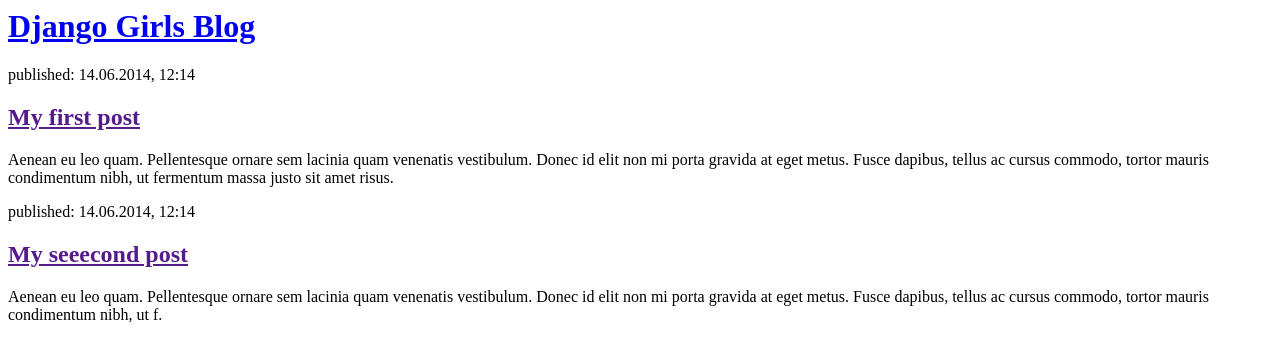
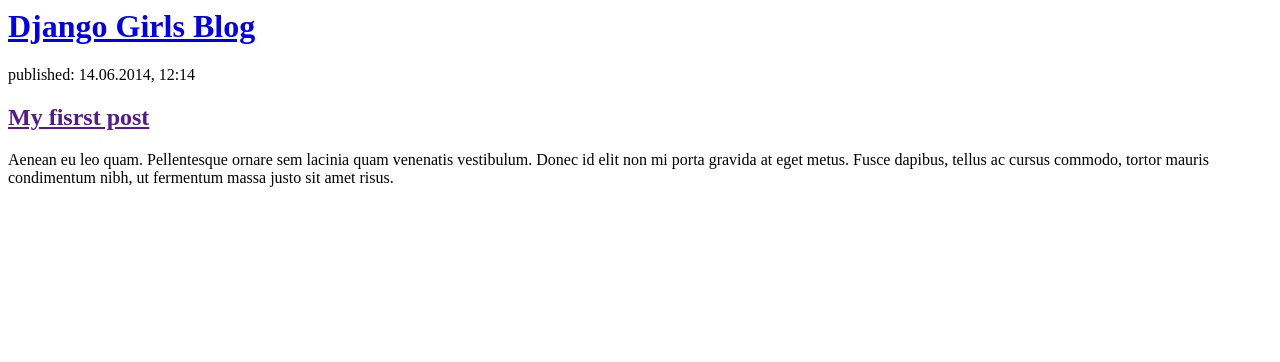
Before and after one commit to kchoma1/django101, a Django app: page / in a window 1280 px wide. Shown: the top 362 px of the page. Run offline with Django 3.2, Linux system fonts and the light colour scheme.

Commit message:
czwarty commit

```diff
--- a/blog/templates/blog/post_list.html
+++ b/blog/templates/blog/post_list.html
@@ -9,14 +9,9 @@
 
         <div>
             <p>published: 14.06.2014, 12:14</p>
-            <h2><a href="">My first post</a></h2>
+            <h2><a href="">My fisrst post</a></h2>
             <p>Aenean eu leo quam. Pellentesque ornare sem lacinia quam venenatis vestibulum. Donec id elit non mi porta gravida at eget metus. Fusce dapibus, tellus ac cursus commodo, tortor mauris condimentum nibh, ut fermentum massa justo sit amet risus.</p>
         </div>
 
-        <div>
-            <p>published: 14.06.2014, 12:14</p>
-            <h2><a href="">My seeecond post</a></h2>
-            <p>Aenean eu leo quam. Pellentesque ornare sem lacinia quam venenatis vestibulum. Donec id elit non mi porta gravida at eget metus. Fusce dapibus, tellus ac cursus commodo, tortor mauris condimentum nibh, ut f.</p>
-        </div>
     </body>
 </html>
```
